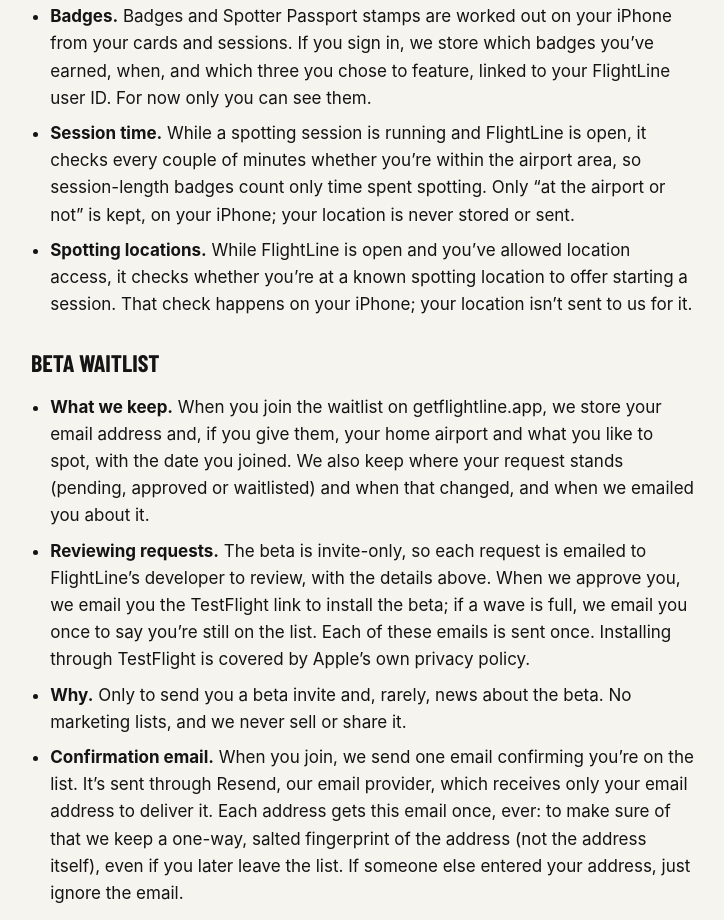
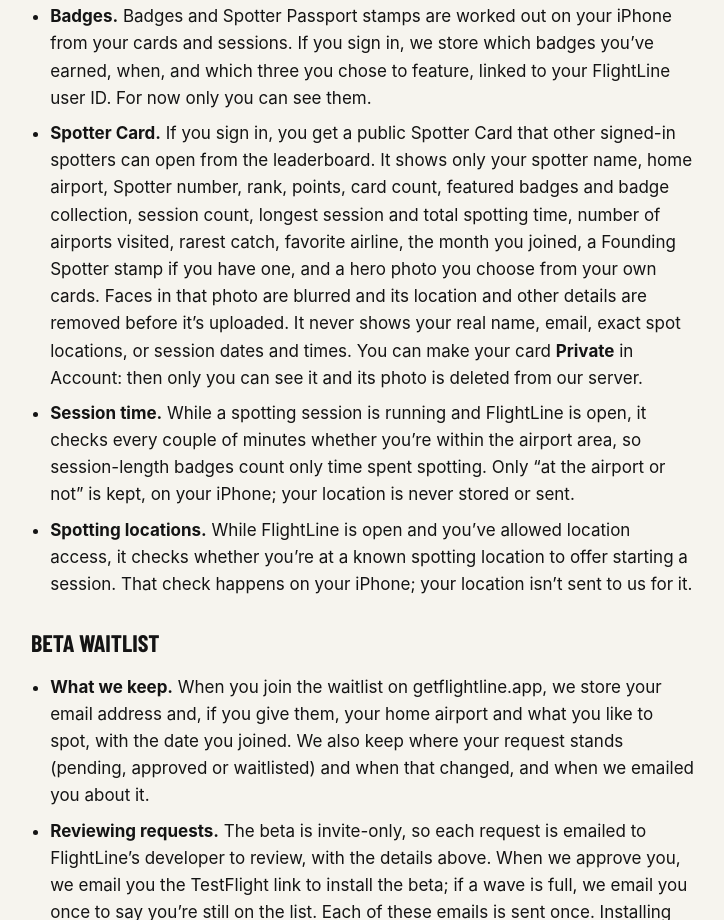
Before and after one commit to jbultena-dev/flightline-site, a plain HTML site: page privacy/index.html in a window 1280 px wide. Shown: the part 3520-4440 px from the top of the page, without its empty margins (277-1001 px from the left). Drawn offline with Linux system fonts and the light colour scheme.

Commit message:
Privacy: Spotter Cards (for build 6; don't publish before it ships)
Co-Authored-By: Claude Opus 5.5 <noreply@anthropic.com>

```diff
--- a/privacy/index.html
+++ b/privacy/index.html
@@ -80,6 +80,7 @@
       <li><strong>Usage events.</strong> We record a few named events: opening the app, making a card, starting or ending a spotting session, following a livery and sharing. Each has only your FlightLine user ID, the time and the app version. They never include your location, photos, card details, device model or advertising identifier, and we use no third-party analytics or tracking tools. Only FlightLine&rsquo;s developer can read them.</li>
       <li><strong>Leaderboard points.</strong> If you sign in, the points each card earns (with the airport and time it was scored) and how many cards and sightings you have are uploaded so you can appear on leaderboards. If you aren&rsquo;t signed in, they stay on your iPhone and you don&rsquo;t appear on leaderboards.</li>
       <li><strong>Badges.</strong> Badges and Spotter Passport stamps are worked out on your iPhone from your cards and sessions. If you sign in, we store which badges you&rsquo;ve earned, when, and which three you chose to feature, linked to your FlightLine user ID. For now only you can see them.</li>
+      <li><strong>Spotter Card.</strong> If you sign in, you get a public Spotter Card that other signed-in spotters can open from the leaderboard. It shows only your spotter name, home airport, Spotter number, rank, points, card count, featured badges and badge collection, session count, longest session and total spotting time, number of airports visited, rarest catch, favorite airline, the month you joined, a Founding Spotter stamp if you have one, and a hero photo you choose from your own cards. Faces in that photo are blurred and its location and other details are removed before it&rsquo;s uploaded. It never shows your real name, email, exact spot locations, or session dates and times. You can make your card <strong>Private</strong> in Account: then only you can see it and its photo is deleted from our server.</li>
       <li><strong>Session time.</strong> While a spotting session is running and FlightLine is open, it checks every couple of minutes whether you&rsquo;re within the airport area, so session-length badges count only time spent spotting. Only &ldquo;at the airport or not&rdquo; is kept, on your iPhone; your location is never stored or sent.</li>
       <li><strong>Spotting locations.</strong> While FlightLine is open and you&rsquo;ve allowed location access, it checks whether you&rsquo;re at a known spotting location to offer starting a session. That check happens on your iPhone; your location isn&rsquo;t sent to us for it.</li>
     </ul>
```
